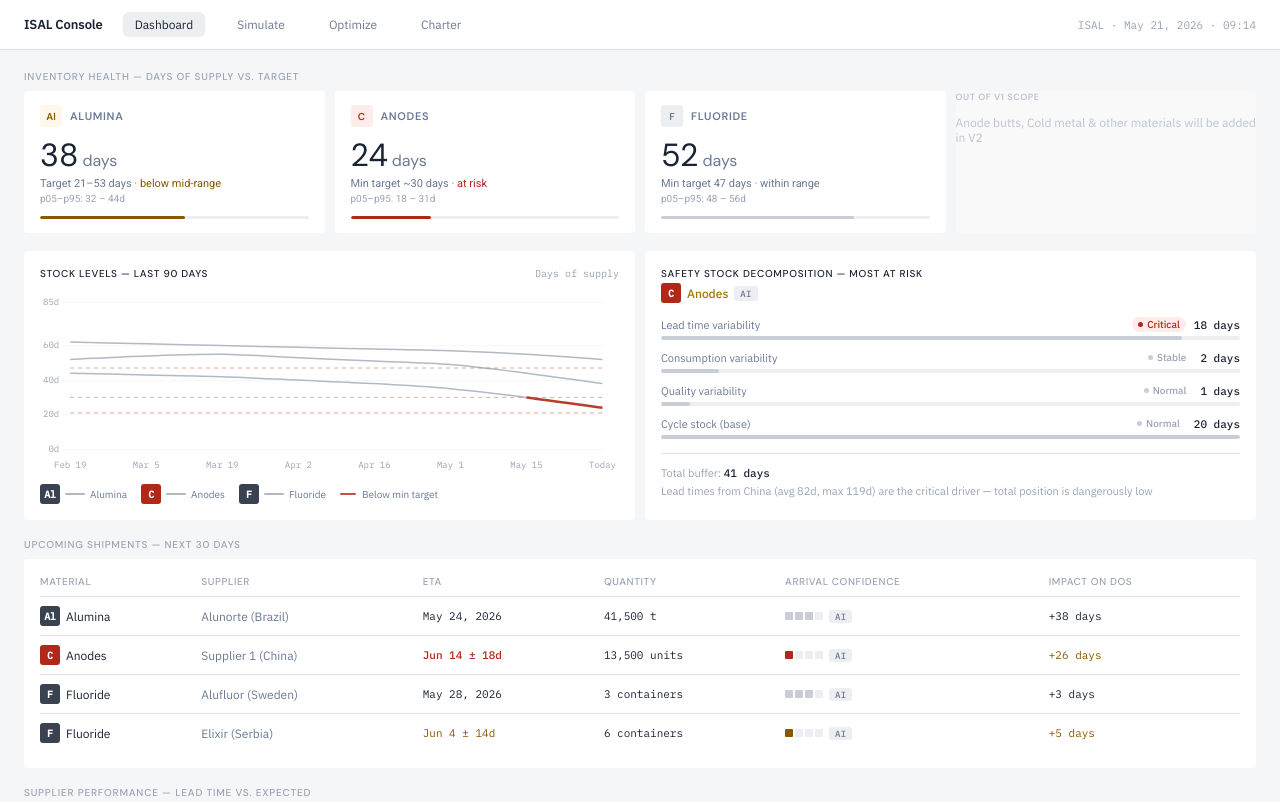
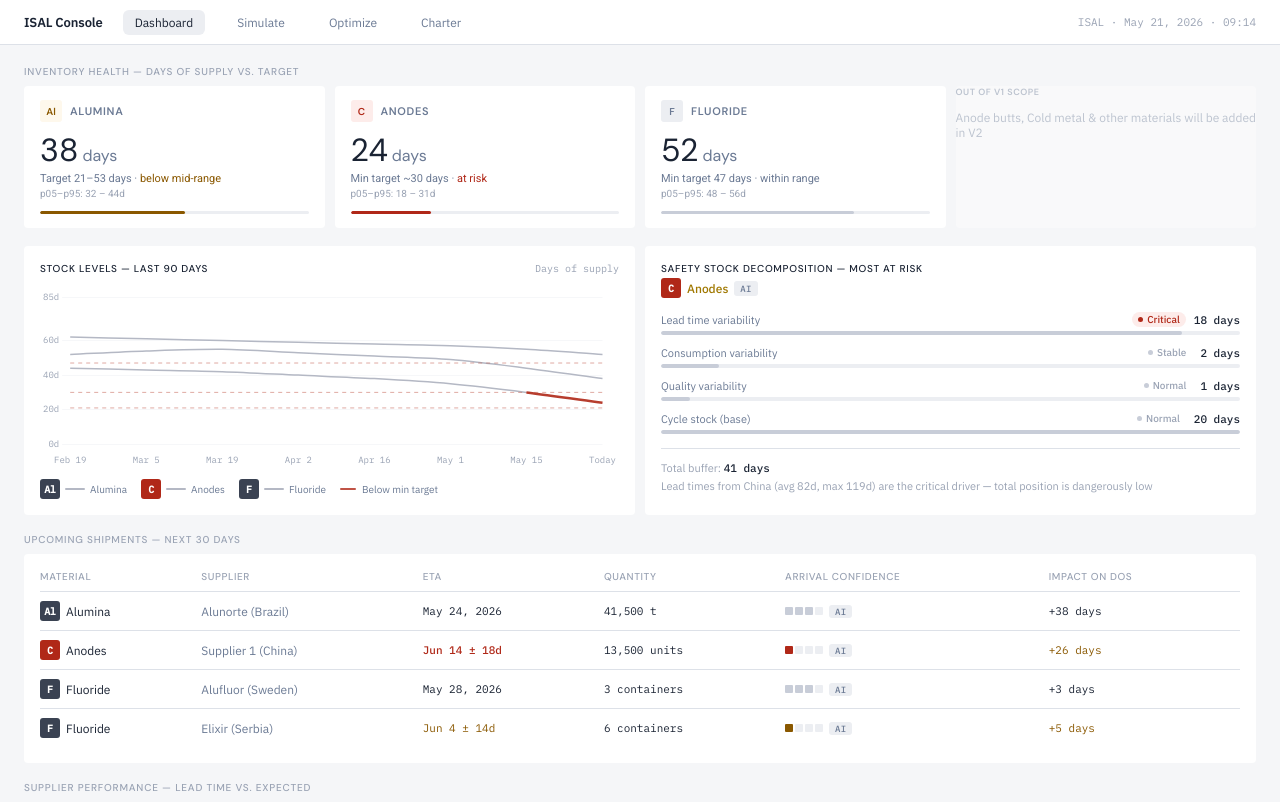
Before and after one commit to mihaitocitu-commits/mandalore, a plain HTML site: page dashboard.html in a window 1280 px wide. Shown: the top 802 px of the page. Drawn offline with Linux system fonts and the light colour scheme.

Commit message:
Add files via upload

```diff
--- a/dashboard.html
+++ b/dashboard.html
@@ -40,7 +40,7 @@
   body { background: var(--bg); color: var(--text); font-family: var(--sans); font-size: 13px; min-height: 100vh; }
 
   /* ── Top bar ── */
-  .topbar { display: flex; align-items: center; justify-content: space-between; padding: 12px 24px; background: var(--bg2); border-bottom: 1px solid var(--border); position: sticky; top: 0; z-index: 100; }
+  .topbar { position: fixed; top: 0; left: 0; right: 0; height: 45px; display: flex; align-items: center; justify-content: space-between; padding: 0 24px; background: var(--bg2); border-bottom: 1px solid var(--border); z-index: 200; }
   .topbar-left { display: flex; align-items: center; gap: 20px; }
   .topbar-logo { font-size: 13px; font-weight: 600; color: var(--text); letter-spacing: -0.01em; }
   .logo { font-family: var(--mono); font-size: 13px; font-weight: 500; color: var(--text); letter-spacing: 0.04em; }
@@ -54,7 +54,7 @@
   .timestamp { font-size: 11px; color: var(--faint); font-family: var(--mono); }
 
   /* ── Layout ── */
-  .main { padding: 20px 24px; display: flex; flex-direction: column; gap: 18px; }
+  .main { margin-top: 45px; padding: 20px 24px; display: flex; flex-direction: column; gap: 18px; }
   .section-label { font-size: 10px; font-weight: 500; letter-spacing: 0.08em; color: var(--faint); text-transform: uppercase; margin-bottom: 8px; font-family: var(--kpi-sans); }
   .two-col { display: grid; grid-template-columns: 1fr 1fr; gap: 10px; }
   .card { background: var(--bg2); border-radius: 4px; padding: 16px; }
```
